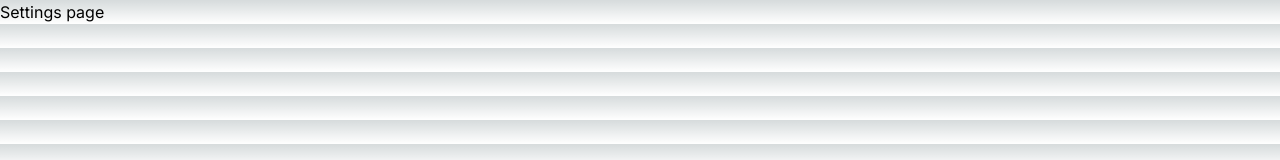
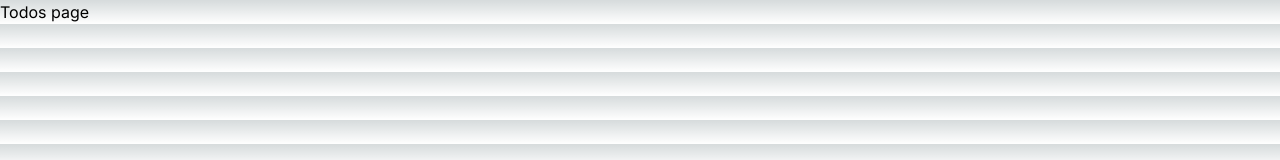
Before and after one commit to Rasyidannas/frontendmaster_next, a Next.js app: page /todos in a window 1280 px wide. Shown: the top 160 px of the page. Built offline with nearby package versions, Linux system fonts and the light colour scheme.

Commit message:
2/6. Static Routing Q&A.mp4

```diff
--- a/app/(dashboard)/todos/page.tsx
+++ b/app/(dashboard)/todos/page.tsx
@@ -1,5 +1,5 @@
-const SettingsPage = () => {
-  return <div>Settings page</div>
+const TodosPage = () => {
+  return <div>Todos page</div>
 }
 
-export default SettingsPage
+export default TodosPage
```
